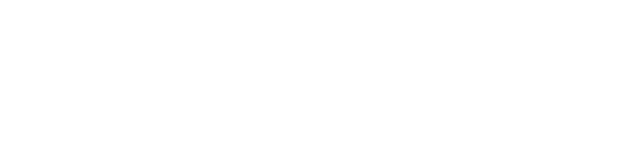
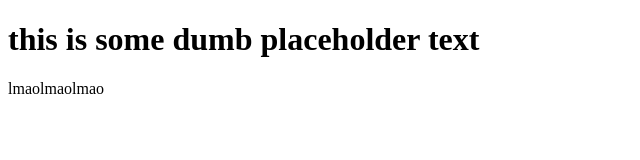
Before and after one commit to mihail-soltan/my-simple-git-github-gh-pages-example, a plain HTML site: page index.html in a window 1280 px wide. Shown: the whole page, without its empty margins (0-640 px from the left). Drawn offline with Linux system fonts and the light colour scheme.

```diff
--- a/index.html
+++ b/index.html
@@ -8,6 +8,7 @@
     <link rel="stylesheet" href="main.css">
 </head>
 <body>
-
+    <h1>this is some dumb placeholder text</h1>
+    <p>lmaolmaolmao</p>
 </body>
 </html>
```
